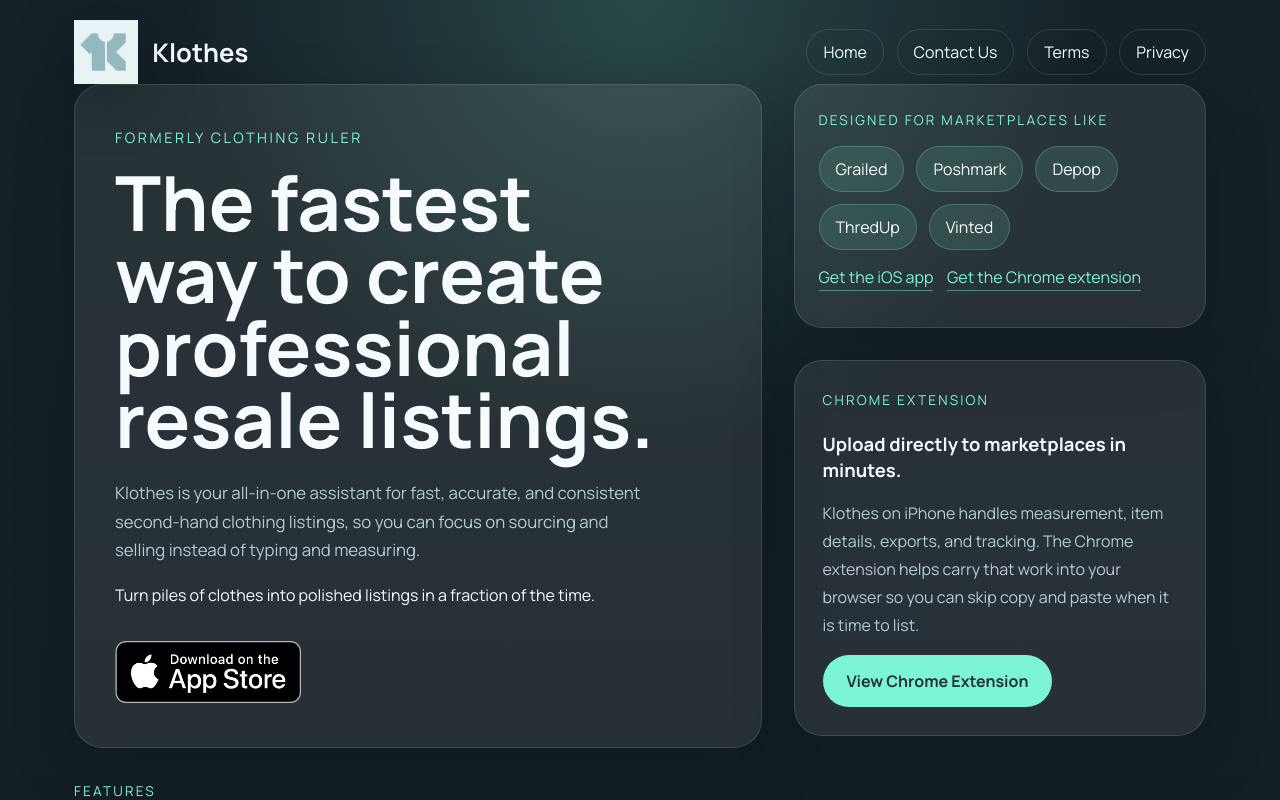
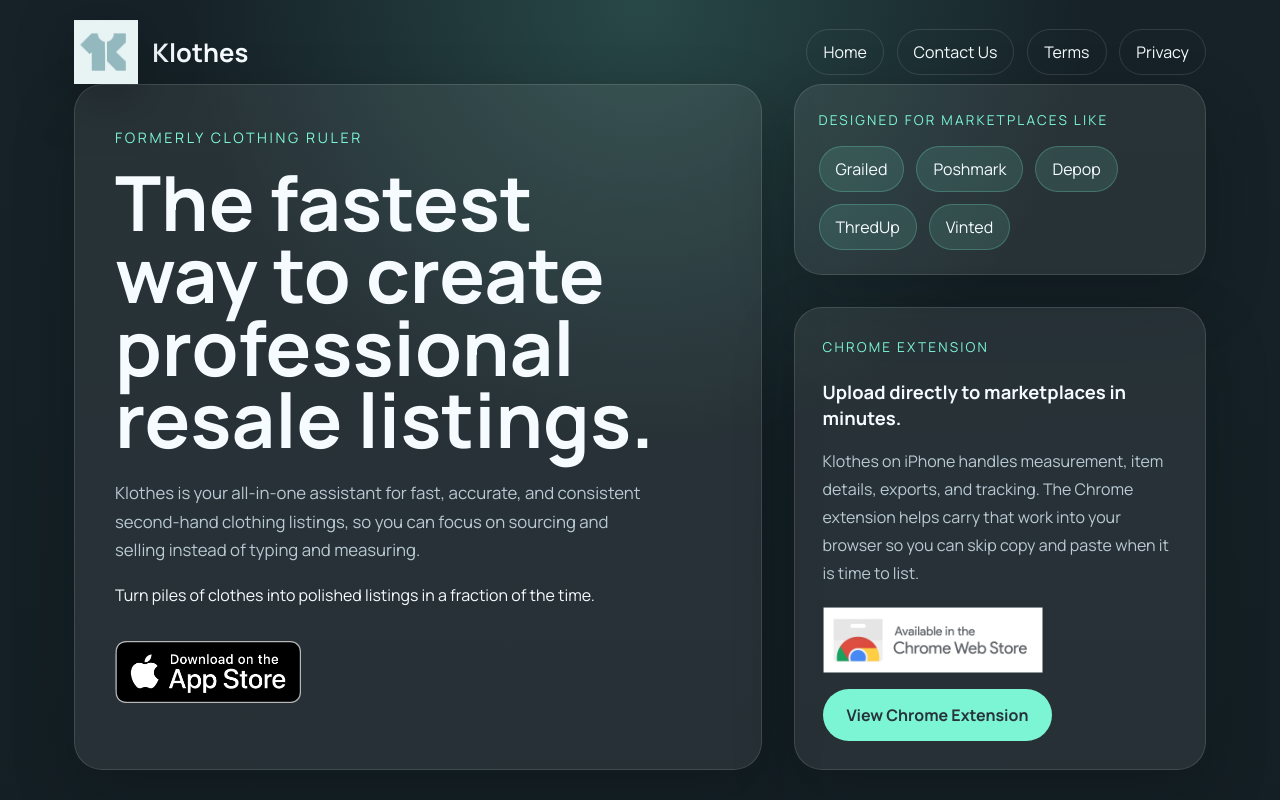
Before and after one commit to miles-au/clothing_ruler_website, a React (Create React App) app: page / in a window 1280 px wide. Shown: the top 800 px of the page. Built offline with nearby package versions, Linux system fonts and the light colour scheme.

Commit message:
Add Chrome extension badge and simplify marketplace section

```diff
--- a/src/components/Home/Home.js
+++ b/src/components/Home/Home.js
@@ -17,8 +17,8 @@
         description: 'Measure chest, length, inseam, sleeve, and more by capturing the distance between two points on your screen.',
     },
     {
-        title: 'Measurement Library',
-        description: 'Use guided diagrams for shirts, pants, jackets, dresses, and more so every measurement is taken the same way every time.',
+        title: 'Chrome Extension',
+        description: 'Move faster in your browser by carrying Klothes item data into marketplace listing forms and cutting down on copy and paste.',
     },
     {
         title: 'Photo Markers',
@@ -88,20 +88,12 @@
             <div className="hero-side-column">
                 <div className="hero-card marketplaces-section hero-marketplaces">
                     <p className="section-label">Designed for marketplaces like</p>
-                    <div className="marketplace-list">
-                        {marketplaces.map((marketplace) => (
-                            <span className="marketplace-pill" key={marketplace}>{marketplace}</span>
-                        ))}
-                    </div>
-                    <div className="marketplace-actions">
-                        <a href={APP_STORE_URL} target="_blank" rel="noreferrer" className="inline-link">
-                            Get the iOS app
-                        </a>
-                        <a href={CHROME_EXTENSION_URL} target="_blank" rel="noreferrer" className="inline-link">
-                            Get the Chrome extension
-                        </a>
-                    </div>
+                <div className="marketplace-list">
+                    {marketplaces.map((marketplace) => (
+                        <span className="marketplace-pill" key={marketplace}>{marketplace}</span>
+                    ))}
                 </div>
+            </div>
 
                 <div className="extension-section">
                     <div className="extension-card extension-card-merged">
@@ -112,6 +104,11 @@
                             The Chrome extension helps carry that work into your browser so you can skip
                             copy and paste when it is time to list.
                         </p>
+                        <img
+                            className="chrome-extension-badge"
+                            src="/media/logos/chrome_extension_badge.png"
+                            alt="Available in the Chrome Web Store"
+                        />
                         <a href={CHROME_EXTENSION_URL} target="_blank" rel="noreferrer" className="cta-link">
                             View Chrome Extension
                         </a>
--- a/src/components/Home/Home.scss
+++ b/src/components/Home/Home.scss
@@ -106,13 +106,6 @@
     padding: 1.5rem;
 }
 
-.marketplace-actions {
-    display: flex;
-    flex-wrap: wrap;
-    gap: 0.85rem;
-    margin-top: 1rem;
-}
-
 .marketplace-list {
     display: flex;
     flex-wrap: wrap;
@@ -126,18 +119,6 @@
     color: $TextBright;
     display: inline-flex;
     padding: 0.7rem 1rem;
-}
-
-.inline-link {
-    border-bottom: 1px solid rgba(124, 245, 213, 0.45);
-    color: $BrandMint;
-    display: inline-flex;
-    padding-bottom: 0.12rem;
-    text-decoration: none;
-}
-
-.inline-link:hover {
-    border-bottom-color: rgba(124, 245, 213, 0.85);
 }
 
 .features-intro h3,
@@ -239,6 +220,13 @@
     width: 100%;
 }
 
+.chrome-extension-badge {
+    display: block;
+    height: auto;
+    margin: 1.25rem 0 1rem;
+    max-width: 220px;
+}
+
 .cta-section {
     padding: 2.25rem;
     text-align: center;
```
Also changed, not shown: public/media/logos/chrome_extension_badge.png (added).
